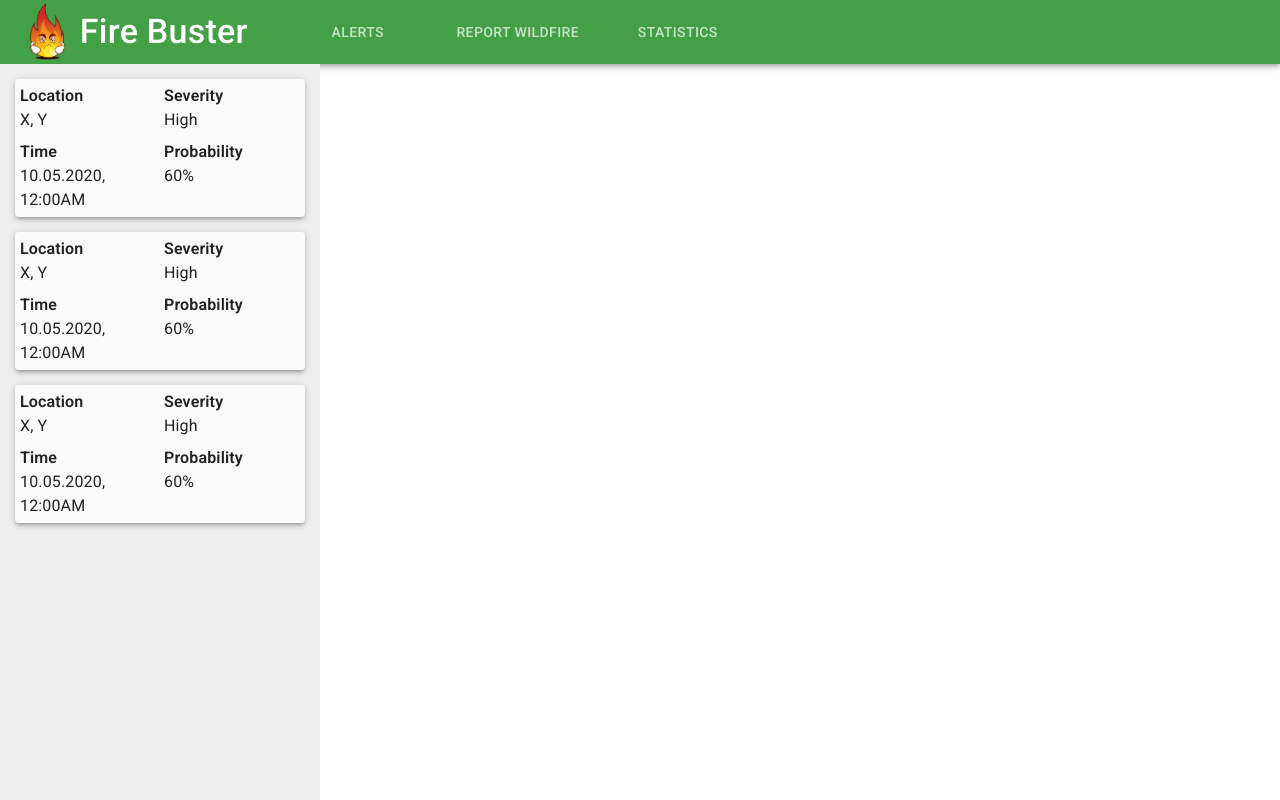
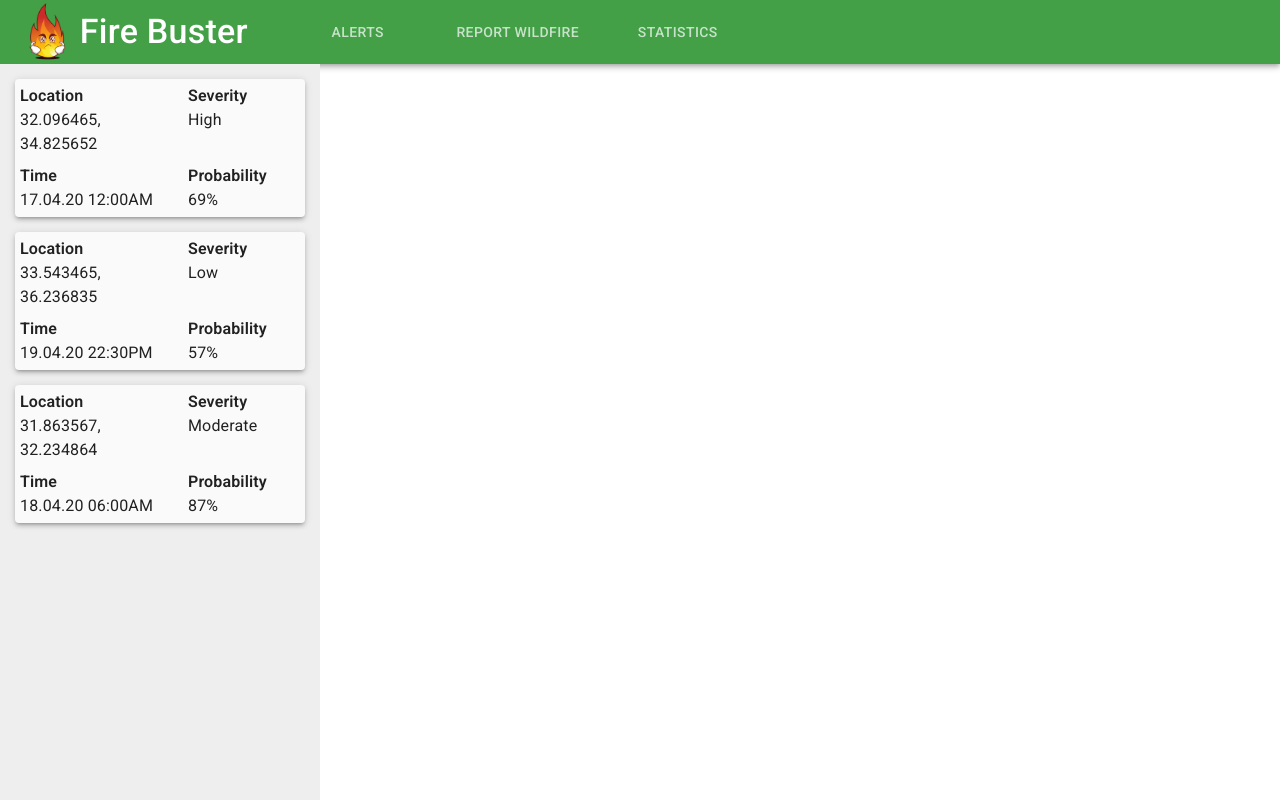
Before and after one commit to SharonMansoor/FireBuster, a React (Create React App) app in the folder FrontEnd/firebuster-frontend/: page / in a window 1280 px wide. Built offline with nearby package versions, Linux system fonts and the light colour scheme.

Commit message:
alert data store

```diff
--- /dev/null
+++ b/FrontEnd/firebuster-frontend/src/TempData/Alerts.js
@@ -0,0 +1,22 @@
+const alerts = [
+  {
+    location: "32.096465, 34.825652",
+    severity: "High",
+    time: "17.04.20 12:00AM",
+    probability: "69%",
+  },
+  {
+    location: "33.543465, 36.236835",
+    severity: "Low",
+    time: "19.04.20 22:30PM",
+    probability: "57%",
+  },
+  {
+    location: "31.863567, 32.234864",
+    severity: "Moderate",
+    time: "18.04.20 06:00AM",
+    probability: "87%",
+  },
+];
+
+export default alerts;
--- a/FrontEnd/firebuster-frontend/src/components/Alert.js
+++ b/FrontEnd/firebuster-frontend/src/components/Alert.js
@@ -1,26 +1,33 @@
-import React, { Component } from 'react';
-import { Grid, Paper, Typography } from '@material-ui/core';
+import React, { Component } from "react";
+import { Grid, Paper, Typography } from "@material-ui/core";
 
 class Alert extends Component {
   render() {
     return (
-        <Paper elevation={3} style={{ backgroundColor: "#fafafa", padding: '5px', margin: '15px 15px 0px 15px' }}>
+      <Paper
+        elevation={3}
+        style={{
+          backgroundColor: "#fafafa",
+          padding: "5px",
+          margin: "15px 15px 0px 15px",
+        }}
+      >
         <Grid container direction="row" spacing={1}>
-            <Grid item md={6}>
+          <Grid item md={7}>
             <Typography style={{ fontWeight: "600" }}>Location</Typography>
-              <Typography>X, Y</Typography>
+            <Typography>{this.props.alert.location}</Typography>
           </Grid>
-            <Grid item md={6}>
+          <Grid item md={5}>
             <Typography style={{ fontWeight: "600" }}>Severity</Typography>
-              <Typography>High</Typography>
+            <Typography>{this.props.alert.severity}</Typography>
           </Grid>
-            <Grid item md={6}>
+          <Grid item md={7}>
             <Typography style={{ fontWeight: "600" }}>Time</Typography>
-              <Typography>10.05.2020, 12:00AM</Typography>
+            <Typography>{this.props.alert.time}</Typography>
           </Grid>
-            <Grid item md={6}>
+          <Grid item md={5}>
             <Typography style={{ fontWeight: "600" }}>Probability</Typography>
-              <Typography>60%</Typography>
+            <Typography>{this.props.alert.probability}</Typography>
           </Grid>
         </Grid>
       </Paper>
--- a/FrontEnd/firebuster-frontend/src/components/AlertsBar.js
+++ b/FrontEnd/firebuster-frontend/src/components/AlertsBar.js
@@ -11,9 +11,7 @@ class AlertsBar extends Component {
         style={{ height: "100%" }}
       >
           <Grid container >
-              <Grid item><Alert/></Grid>
-              <Grid item><Alert/></Grid>
-              <Grid item><Alert/></Grid>
+            {this.props.alerts.map(alert => <Grid item><Alert alert={alert}/></Grid>)}
           </Grid>
       </Box>
     );
--- a/FrontEnd/firebuster-frontend/src/pages/AlertsPage.js
+++ b/FrontEnd/firebuster-frontend/src/pages/AlertsPage.js
@@ -1,13 +1,14 @@
 import React, { Component } from 'react';
 import { Grid, Paper } from '@material-ui/core';
 import AlertsBar from '../components/AlertsBar';
+import alerts from "../TempData/Alerts"
 
 class AlertsPage extends Component {
   render() {
     return (
         <Grid container direction="row" alignItems="stretch" style={{height: 'calc(100vh - 64px)'}}>
           <Grid item md={3} style={{overflowY: 'auto', height: '100%',  backgroundColor: "#eeeeee"}}>
-            <AlertsBar/>
+            <AlertsBar alerts={alerts}/>
           </Grid>
           <Grid item md={9}></Grid>
         </Grid>
```
Lines whose indentation alone changed are shown as unchanged.
